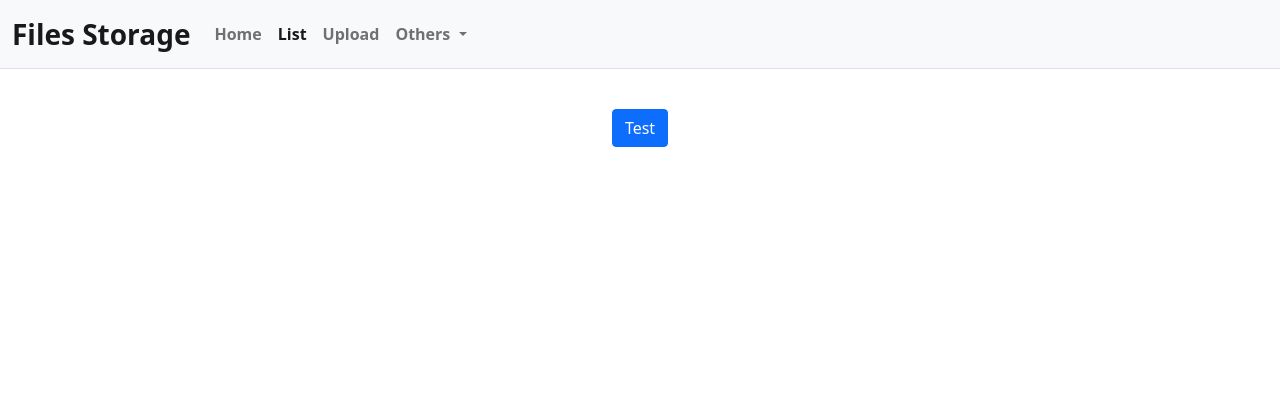
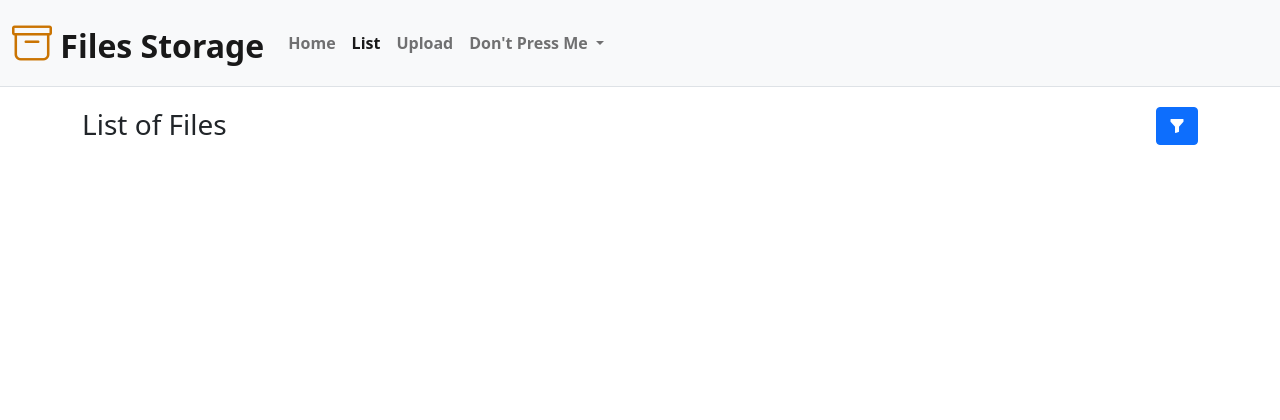
Before and after one commit to Brayan-724/FileStorage, a Node server app: page /fl in a window 1280 px wide. Shown: the top 420 px of the page. Run offline with Node 20, Linux system fonts and the light colour scheme; data that the repository does not hold is empty; some libraries are stand-ins or nearby versions.

Commit message:
AutoCommited

```diff
--- a/src/partials/footer.ejs
+++ b/src/partials/footer.ejs
@@ -1,4 +1,4 @@
-<footer class="footer position-absolute bottom-0 start-50 translate-middle-x bg-light">
+<footer class="footer position-absolute bottom-0 start-50 translate-middle-x bg-transparent">
     <div class="container">
         <span class="text-muted"> © copyright 2021 - Apika Luca</span>
     </div>
--- a/src/partials/header.ejs
+++ b/src/partials/header.ejs
@@ -4,7 +4,10 @@
 
 <!-- Bootstrap -->
 <link href="https://cdn.jsdelivr.net/npm/bootstrap@5.0.0-beta2/dist/css/bootstrap.min.css" rel="stylesheet" integrity="sha384-BmbxuPwQa2lc/FVzBcNJ7UAyJxM6wuqIj61tLrc4wSX0szH/Ev+nYRRuWlolflfl" crossorigin="anonymous">
+<link rel="stylesheet" href="https://cdn.jsdelivr.net/npm/bootstrap-icons@1.3.0/font/bootstrap-icons.css">
 <script src="https://cdn.jsdelivr.net/npm/bootstrap@5.0.0-beta2/dist/js/bootstrap.bundle.min.js" integrity="sha384-b5kHyXgcpbZJO/tY9Ul7kGkf1S0CWuKcCD38l8YkeH8z8QjE0GmW1gYU5S9FOnJ0" crossorigin="anonymous"></script>
 
+<!-- My CSS -->
+<link rel="stylesheet" href="/css/style.css">
 <!-- Google Ads -->
 <script data-ad-client="ca-pub-7133375571418709" async src="https://pagead2.googlesyndication.com/pagead/js/adsbygoogle.js"></script>
--- a/src/partials/nav.ejs
+++ b/src/partials/nav.ejs
@@ -1,6 +1,9 @@
 <nav class="navbar navbar-expand-lg navbar-light bg-light mb-3 border-bottom">
 	<div class="container-fluid fw-bolder">
-		<a class="navbar-brand fs-3" href="/">Files Storage</a>
+		<a class="navbar-brand fs-2" href="/">
+			<i class="bi bi-archive fs-1 icon"></i>
+			Files Storage
+		</a>
 		<button class="navbar-toggler" type="button" data-bs-toggle="collapse" data-bs-target="#navbarSupportedContent" aria-controls="navbarSupportedContent" aria-expanded="false" aria-label="Toggle navigation">
 			<span class="navbar-toggler-icon"></span>
 		</button>
@@ -17,13 +20,13 @@
 			</li>
 			<li class="nav-item dropdown">
 				<a class="nav-link dropdown-toggle" href="#" id="navbarDropdown" role="button" data-bs-toggle="dropdown" aria-expanded="false">
-					Others
+					Don't Press Me
 				</a>
 				<ul class="dropdown-menu" aria-labelledby="navbarDropdown">
-					<li><a class="dropdown-item" href="/">Reset Server</a></li>
-					<li><a class="dropdown-item" href="#">Another action</a></li>
+					<li><a class="dropdown-item" href="/"> You're Bad Person </a></li>
+					<li><a class="dropdown-item" href="/ErrorForBadPerson"> Don't Click This Now</a></li>
 					<li><hr class="dropdown-divider"> Dev</li>
-					<li><a class="dropdown-item" href="#">Something else here</a></li>
+					<li><a class="dropdown-item" href="#"> I do nothing</a></li>
 				</ul>
 			</li>
 			</ul>
--- a/src/public/css/style.css
+++ b/src/public/css/style.css
@@ -1,39 +1,3 @@
-body {
-	font: 14px "Lucida Grande", Helvetica, Arial, sans-serif;
+.icon {
+	color: #ca7402 !important;
 }
-
-ul {
-	width: 27%;
-
-	padding-left: 25px;
-	padding-top: 0px;
-	padding-bottom: 25px;
-
-	margin-left: 35%;
-
-	border-radius: 23px;
-	border-style: solid;
-	border-width: 2px;
-}
-
-li {
-	margin-top: 25px;
-	width: fit-content;
-}
-
-li::marker {
-	color: transparent;
-}
-
-a {
-	text-decoration: none;
-
-	padding: 5px;
-
-	border-style: outset;
-	border-color: #99FF99;
-	border-radius: 11px;
-
-	color: #000;
-	background: #55FF55;
-}
--- a/src/views/error.ejs
+++ b/src/views/error.ejs
@@ -1,8 +1,7 @@
 <!DOCTYPE html>
 <html lang="en">
     <head>
-        <meta charset="UTF-8">
-        <meta name="viewport" content="width=device-width, initial-scale=1.0">
+        <%- include('../partials/header') -%>
         <title><%= message %></title>
         <style>
             body {
@@ -11,12 +10,13 @@
         </style>
     </head>
     <body>
+        <%- include('../partials/nav', {active: ''}) -%>
         <h1><%= message %>: <%= error.status %></h1>
         <p>
             <span>Stack:</span>
             <pre><%= error.stack %></pre>
         </p>
-        <a href="/">Menu</a>
+        <a href="/" class="btn btn-primary">Go to Menu</a>
         <%- include('../partials/footer') -%>
     </body>
 </html>
--- a/src/views/files.ejs
+++ b/src/views/files.ejs
@@ -7,12 +7,22 @@
     <body>
         <%- include('../partials/nav', {active: 'fl'}) -%>
         <div class="container text-center">
-            <div class="list-group">
+            <div class="row">
+                <div class="col-10 text-start">
+                    <span class="fs-3">List of Files</span>
+                </div>
+                <div class="col-2">
+                    <button type="button" class="my-1 float-end btn btn-primary" data-bs-toggle="modal" data-bs-target="#staticBackdrop">
+                        <i class="bi bi-funnel-fill"></i>
+                    </button>
+                </div>
+            </div>
+            <div class="list-group shadow">
                 <% let i=0; files.forEach(function(file) { %>
                     <div class="card card-body">
                         <a class="btn bt-primary" data-bs-toggle="collapse" aria-expanded="false" href="#View<%= i %>"  aria-controls="View<%= i %>" role="button"><%= file.name %></a>
-                        <div class="collapse" id="View<%= i %>">
-                            <div class="card card-body">
+                        <div class="collapse mt-1" id="View<%= i %>">
+                            <div class="card card-body shadow">
                                 <a href="/f/<%= file.name %>" type="button" class="btn btn-primary">View</a>
                                 <a href="/r/<%= file.name %>" type="button" class="btn btn-danger">Delete</a>
                             </div>
@@ -21,17 +31,14 @@
                     </div>
                 <% }) %>
             </div>
-            <button type="button" class=" my-4 btn btn-primary" data-bs-toggle="modal" data-bs-target="#staticBackdrop">
-                Test
-            </button>
         </div>
 
-        <!-- Modal -->
+        <!-- Fliter Modal -->
         <div class="modal fade" id="staticBackdrop" data-bs-backdrop="static" data-bs-keyboard="false" tabindex="-1" aria-labelledby="staticBackdropLabel" aria-hidden="true">
             <div class="modal-dialog modal-dialog-centered">
             <div class="modal-content">
                 <div class="modal-header">
-                    <h5 class="modal-title" id="staticBackdropLabel">Choose a filter options: </h5>
+                    <h5 class="modal-title" id="staticBackdropLabel">Choose filter options: </h5>
                     <button type="button" class="btn-close" data-bs-dismiss="modal" aria-label="Close"></button>
                 </div>
                 <div class="modal-body">
@@ -42,15 +49,33 @@
                         <option value="ALL"> All </option>
                     </select>
 
-                    <select id="S">
-                        <option value="null" selected disabled> Choose a sort </option>
-                        <option value="ALL"> Default </option>
-                        <option value="AZ"> A-Z </option>
-                        <option value="ZA"> Z-A </option>
-                    </select>
+                    <div class="container mt-2">
+                        <div class="card card-content shadow">
+                            <div class="card-header shadow-sm"> Choose Sort </div>
+                            <div class="card-body">
+                                <div class="row fs-4">
+                                    <div class="col">
+                                        <button class="btn btn-primary BTN-SD">
+                                            <i class="bi bi-eraser" title="Default"></i>
+                                        </button>
+                                    </div>
+                                    <div class="col">
+                                        <button class="btn btn-secondary BTN-AZ">
+                                            <i class="bi bi-sort-alpha-down" title="A to Z"></i>
+                                        </button>
+                                    </div>
+                                    <div class="col">
+                                        <button class="btn btn-secondary BTN-ZA">
+                                            <i class="bi bi-sort-alpha-up" title="Z to A"></i>
+                                        </button>
+                                    </div>
+                                </div>
+                            </div>
+                        </div>
+                    </div>
                 </div>
                 <div class="modal-footer">
-                    <button type="button" class="btn btn-secondary" data-bs-dismiss="modal">Discard</button>
+                    <button type="button" class="btn btn-danger" data-bs-dismiss="modal">Discard</button>
                     <button type="button" class="btn btn-primary" data-bs-dismiss="modal" id="BtnUpdateFilters">Save changes</button>
                 </div>
             </div>
@@ -59,6 +84,61 @@
 
         <script>
             const btn_updateFilters = document.querySelector(".modal #BtnUpdateFilters");
+            const btn_az = document.querySelector(".modal .BTN-AZ");
+            const btn_za = document.querySelector(".modal .BTN-ZA");
+            const btn_sd = document.querySelector(".modal .BTN-SD");
+
+            btn_sd.onclick = () => {
+                if(!btn_sd.classList.contains('btn-primary')) {
+                    btn_sd.classList.add('btn-primary');
+                    btn_sd.classList.remove('btn-secondary');
+
+                    btn_za.classList.remove('btn-primary');
+                    btn_za.classList.add('btn-secondary');
+
+                    btn_az.classList.remove('btn-primary');
+                    btn_az.classList.add('btn-secondary');
+                }
+            }
+
+            btn_az.onclick = () => {
+                if(btn_az.classList.contains('btn-primary')) {
+                    btn_az.classList.remove('btn-primary');
+                    btn_az.classList.add('btn-secondary');
+
+                    btn_sd.classList.add('btn-primary');
+                    btn_sd.classList.remove('btn-secondary');
+                } else {
+                    btn_az.classList.add('btn-primary');
+                    btn_az.classList.remove('btn-secondary');
+
+                    btn_za.classList.remove('btn-primary');
+                    btn_za.classList.add('btn-secondary');
+
+                    btn_sd.classList.remove('btn-primary');
+                    btn_sd.classList.add('btn-secondary');
+                }
+            }
+
+            btn_za.onclick = () => {
+                if(btn_za.classList.contains('btn-primary')) {
+                    btn_za.classList.remove('btn-primary');
+                    btn_za.classList.add('btn-secondary');
+
+                    btn_sd.classList.add('btn-primary');
+                    btn_sd.classList.remove('btn-secondary');
+                } else {
+                    btn_za.classList.add('btn-primary');
+                    btn_za.classList.remove('btn-secondary');
+
+                    btn_az.classList.remove('btn-primary');
+                    btn_az.classList.add('btn-secondary');
+
+                    btn_sd.classList.remove('btn-primary');
+                    btn_sd.classList.add('btn-secondary');
+                }
+            }
+
 
             btn_updateFilters.onclick = () => {
                 const O = document.getElementById("O");
@@ -72,10 +152,13 @@
                     outO = [O.value];
                 }
 
-                if(S.value === "null" || S.value === "ALL") {
+                if(btn_sd.classList.contains('btn-primary')) {
                     outS = null;
+                } else
+                if(btn_za.classList.contains('btn-primary')) {
+                    outS = "ZA"
                 } else {
-                    outS = S.value;
+                    outS = 'ZA'
                 }
 
                 SendUpdateFilters({
--- a/src/views/index.ejs
+++ b/src/views/index.ejs
@@ -5,9 +5,8 @@
 	<title> - Index - </title>
   </head>
   <body>
+		<%- include('../partials/nav', {active: 'h'}) -%>
 		<div class="container">
-		<h1 class="text-center"> Files Storage (0) </h1>
-
 			<div>
 				<div class="list-group">
 					<a href="/u"  class="list-group-item list-group-item-action"> <span> Upload File </span></a>
```
Lines whose indentation alone changed are shown as unchanged.
